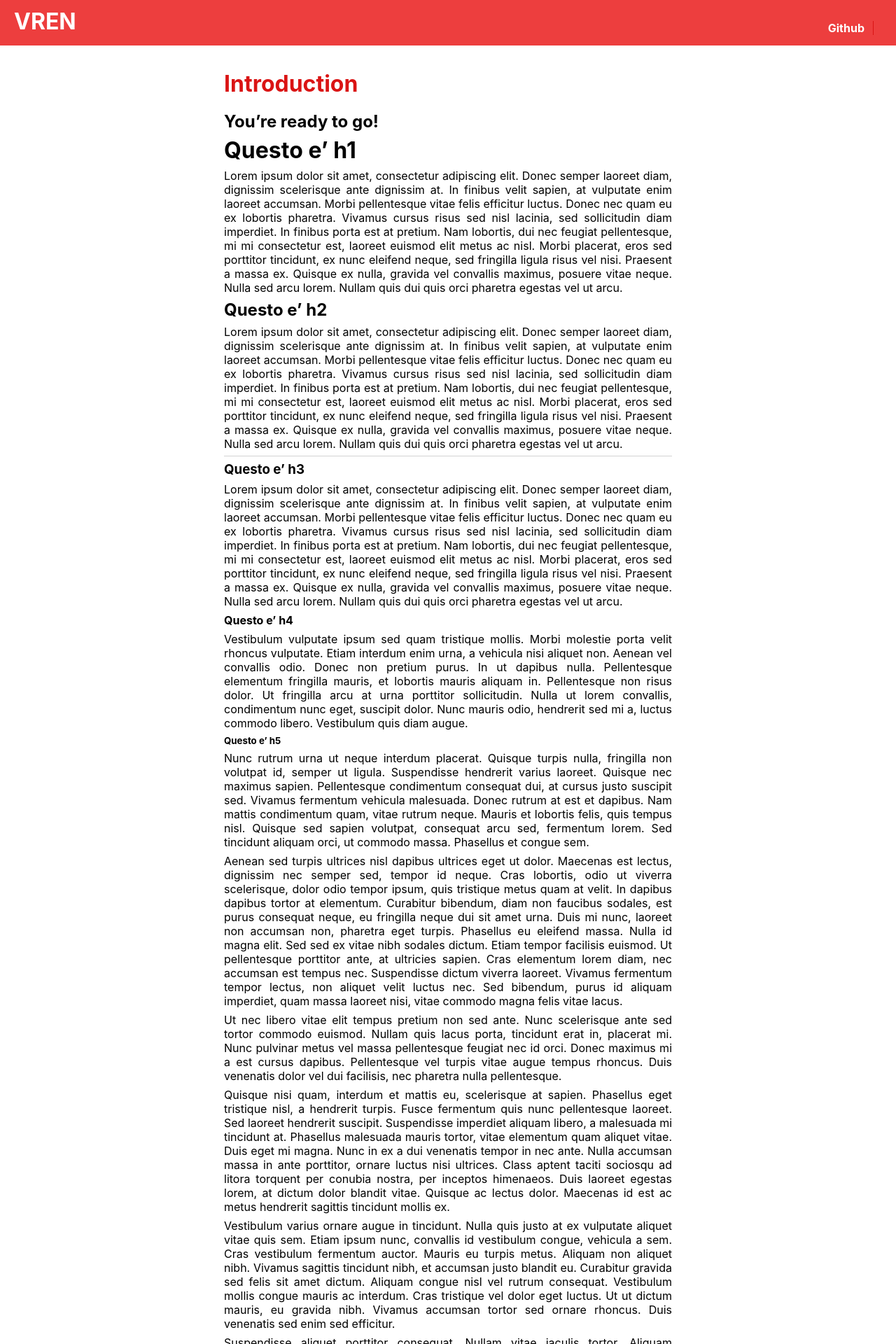
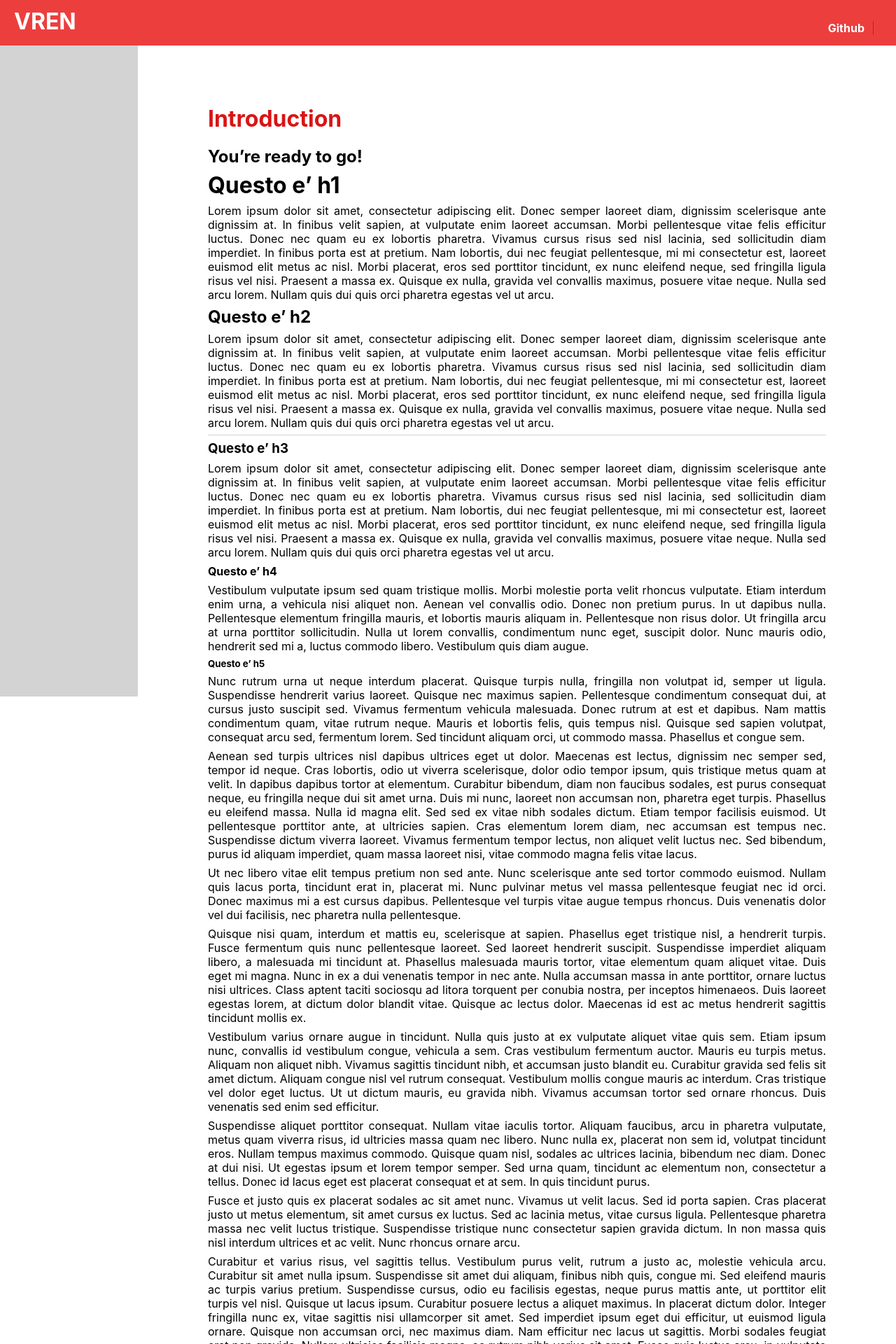
Before and after one commit to loryruta/vren, a Jekyll site: the page built from docs/index.md, in a window 1280 px wide. Shown: the top 1920 px of the page at 70% size. Built offline with Jekyll 4.4.1, drawn with Linux system fonts in a browser that asks for light colours.

Commit message:
docs: Better layout & add sidebar (WIP)

```diff
--- /dev/null
+++ b/docs/_includes/nav.html
@@ -0,0 +1,2 @@
+<nav>
+</nav>
--- a/docs/_layouts/default.html
+++ b/docs/_layouts/default.html
@@ -7,17 +7,34 @@
     <link rel="stylesheet" href="{{ '/assets/css/main.css' | relative_url }}">
   </head>
   <body>
-    <header>
+    <!-- Overlay -->
+    <div class="overlay" style="pointer-events: none">
+
+      <!-- Header -->
+      <header style="pointer-events: all">
         <h1>{{ site.title }}</h1>
 
         <div class="links">
-        <!-- Github -->
           <a href="{{ site.links.github }}" target="_blank">Github</a>
         </div>
       </header>
 
-    <div class="container">
-      <div class="inner-container">
+      <div style="display: flex; flex-direction: row; height: 100%">
+        <!-- Sidebar -->
+        <div style="pointer-events: all; flex-grow: 2; flex-basis: 0;">
+          {% include nav.html %}
+        </div>
+
+        <div style="pointer-events: none; flex-grow: 11; flex-basis: 0;"></div>
+      </div>
+    </div>
+
+    <!-- Container -->
+    <div style="margin-top: 150px; display: flex; flex-direction: row;">
+      <div style="flex-grow: 2;"></div>
+
+      <div style="flex-grow: 11; flex-basis: 0;">
+        <div style="padding: 0px 100px 0px 100px">
           <div class="page-title">
             <h1>{{ page.title }}</h1>
           </div>
@@ -27,7 +44,9 @@
           </div>
         </div>
       </div>
+    </div>
 
+    <!-- Footer -->
     <footer>
       <div class="developed-by">
         Developed by {{ site.author.username }}
--- a/docs/_sass/main.scss
+++ b/docs/_sass/main.scss
@@ -25,8 +25,6 @@ header {
 
   padding: 11px 20px 15px 20px;
 
-  margin-bottom: 35px;
-
   color: white;
 
   h1 {
@@ -49,13 +47,25 @@ header {
   }
 }
 
-.container {
-  text-align: center;
+nav {
+  background-color: lightgray;
+
+  height: 100%;
+
+  padding: 15px 20px 15px 20px;
+}
+
+.overlay {
+  position: fixed;
+  width: 100%;
+  height: 100%;
+  top: 0;
+  left: 0;
 }
 
 .inner-container {
   display: inline-block;
-  width: 50%;
+  width: 65%;
   text-align: initial;
 }
 
```
Lines whose indentation alone changed are shown as unchanged.
